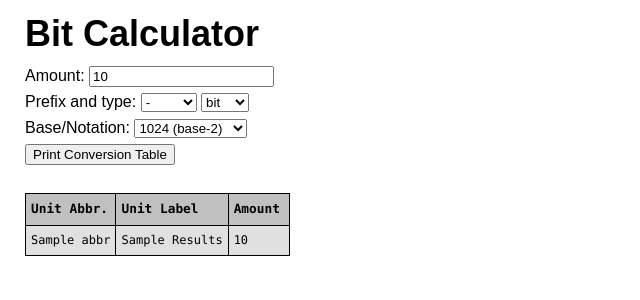
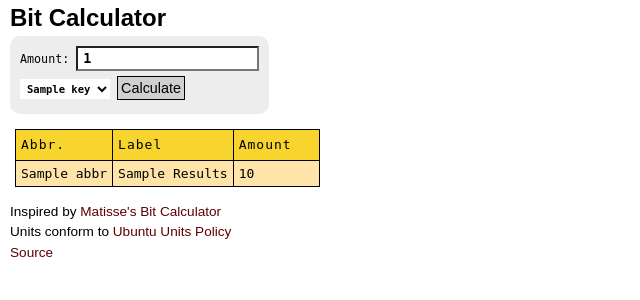
Before and after one commit to miliarch/pybitcalcweb, a Flask app: template pybitcalcweb/templates/calculator.html in a window 1280 px wide. Shown: the top 300 px of the page, without its empty margins (0-640 px from the left). Run offline with Flask 2, Linux system fonts and the light colour scheme; the template is opened without the code that fills it: most values are stand-ins (such as "Sample title", 1, 10 or a date in 2020); parts of the project's set-up code (start-up, migrations or seed data) failed here and were passed over.

Commit message:
Changed project structure (compose dir), clarified docs, polished front end, improved input handling...not a lot was untouched.

```diff
--- a/doc/design.html
+++ b/doc/design.html
@@ -5,7 +5,7 @@
     <link rel="stylesheet" href="stylesheet.css">
 </head>
 <body>
-
+<p>This is very early conceptual design work, probably not to be taken too seriously</p>
 <h1>Input</h1>
 
 <h2>Base</h2>
--- a/pybitcalcweb/__init__.py
+++ b/pybitcalcweb/__init__.py
@@ -3,13 +3,12 @@ from json import dumps
 
 
 def format_pretty_json(json_output):
+    """ jinja2 filter function for JSON output treatment """
     return dumps(json_output, indent=4, sort_keys=True)
 
 
-'''def format_decimal(amount):
-    return '{:0.3f}'.format(amount).rstrip("0").rstrip(".")'''
-
 def format_decimal(amount):
+    """ jinja2 filter function for decimal number treatment """
     amt_whole = int(amount)
     amt_whole_len = len(str(amt_whole))
 
@@ -27,13 +26,19 @@ def format_decimal(amount):
     return amt_str
 
 
+def format_input_amount(amount):
+    """ jinja2 filter function for treatment of input number"""
+    return '{}'.format(amount).rstrip("0").rstrip(".")
+
+
 # Create Flask app
 app = Flask(__name__)
 app.config.from_object('config')
 
-# Define some jinja2 filters
+# Define jinja2 filters
 app.jinja_env.filters['pretty_json'] = format_pretty_json
 app.jinja_env.filters['decimal'] = format_decimal
+app.jinja_env.filters['input_amount'] = format_input_amount
 
 # Trim and lstrip blocks so HTML source is neat
 app.jinja_env.trim_blocks = True
--- a/pybitcalcweb/static/stylesheet.css
+++ b/pybitcalcweb/static/stylesheet.css
@@ -1,7 +1,7 @@
 a {
-    color: black;
+    color: #600000;
+    display: inline-block;
     text-decoration: none;
-    display: inline-block;
 }
 
 a:hover {
@@ -11,17 +11,17 @@ a:hover {
 body {
     background-color: white;
     color: black;
-    font-size: 16px;
     font-family: Sans-Serif;
-    line-height: 1.62;
+    font-size: 100%;
+    line-height: 1.5;
     margin: 0;
 }
 
 h1 {
-    font-size: 2.25em;
-    text-align: left;
+    font-size: 1.5em;
     margin: 0;
     padding: 0;
+    text-align: left;
 }
 
 h2 {
@@ -31,7 +31,7 @@ h2 {
 }
 
 h3 {
-    font-size: 1.25em;
+    font-size: 1.15em;
 }
 
 h4 {
@@ -44,56 +44,147 @@ p {
     padding: 0;
 }
 
-.content-body {
-    margin: 5px 0 0 0;
-    padding: 0 25px 10px 25px;
-    max-width: 768px;
-}
-
-table, th, td {
-    border: 1px solid black;
+pre {
+    background-color: #f0f0f0;
     font-family: "Lucida Console", Monaco, monospace;
-}
-
-th, td {
-    font-size: 75%;
-    vertical-align: center;
-    min-width: 50px;
-    text-align: left;
-}
-
-table {
-    border-collapse: collapse;
-}
-
-th {
-    padding: 5px;
-    color: #000;
-    background-color: #c0c0c0;
-    height: 10px;
-    font-weight: bold;
-    font-size: 80%;
-}
-
-td {
-    color: #000;
-    height: 10px;
-    background-color: #fff;
+    font-size: 70%;
     padding: 5px;
 }
 
-td.targeted-row {
-    background-color: #e0e0e0;
+.content-body {
+    margin: 0;
+    padding: 0 10px 10px 10px;
 }
 
-td.targeted-cell {
+.conversion-table {
+    margin: 15px 0 0 5px;
+    max-width: 100%;
+}
+
+.conversion-table table, th, td {
+    border: 1px solid;
+    font-family: monospace;
+}
+
+.conversion-table th, td {
+    min-width: 75px;
+    text-align: left;
+    vertical-align: center;
+}
+
+.conversion-table table {
+    border-collapse: collapse;
+    border-spacing: 0px;
+}
+
+.conversion-table th {
+    background-color: #f7d52e;
+    color: #000;
+    font-size: 1em;
+    font-weight: normal;
+    letter-spacing: 1px;
+    padding: 5px;
+}
+
+.conversion-table td {
+    background-color: #fff;
+    color: #000;
+    font-size: 1em;
+    padding: 3px 5px 3px 5px;
+}
+
+.conversion-table td.targeted-row {
+    background-color: #ffe4aa;
+}
+
+.conversion-table td.targeted-cell {
     background-color: #f7d52e;
     font-weight: bold;
 }
 
-pre {
-    font-family: "Lucida Console", Monaco, monospace;
-    font-size: 70%;
-    background-color: #f0f0f0;
-    padding: 5px;
+
+.footnotes {
+    margin: 15px 0 0 0;
+    padding: 0;
 }
+
+.footnotes p {
+    font-size: .85em;
+    margin: 0;
+    padding: 0;
+}
+
+.calculator-container {
+    background-color: #ededed;
+    border-radius: 10px;
+    border: 0px solid #000;
+    display: inline-block;
+    margin: 0 auto;
+    max-width: 310px;
+    padding: 10px;
+}
+
+.form-container {
+    margin: 0 auto;
+    background-color: #ededed;
+}
+
+.error {
+    background-color: #ff9696;
+    margin-top: 10px;
+    padding: 5px 0 5px 10px;
+    display: relative;
+    word-wrap: break-word;
+    max-width: 350px;
+}
+
+.error ul, li {
+    font-size: .79em;
+    list-style-position: inside;
+    list-style-type: square;
+    margin: 0;
+    padding: 0 5px 0 5px;
+}
+
+.error h1 {
+    font-size: .8em;
+    margin: 0;
+}
+
+form.calc-form {
+    font-family: monospace;
+    font-size: .9em;
+    font-weight: normal;
+}
+
+input.number {
+    background-color: #fff;
+    font-family: monospace;
+    font-weight: bold;
+    margin-bottom: 5px;
+    max-width: 250px;
+    padding: 3px 5px 3px 5px;
+}
+
+input.submit {
+    background-color: #d0d0d0;
+    border: 1px solid #000;
+    color: #000;
+    font-size: 1em;
+    padding: 3px;
+    text-align: center;
+}
+
+input.submit:hover {
+    background-color: #ffe4aa;
+}
+
+select {
+    background-color: #fff;
+    border: 0;
+    font-family: monospace;
+    font-size: .9em;
+    font-weight: bold;
+    margin-bottom: 5px;
+    padding: 3px;
+}
--- a/pybitcalcweb/templates/calculator.html
+++ b/pybitcalcweb/templates/calculator.html
@@ -2,130 +2,80 @@
 {% block body %}
     <h1>Bit Calculator</h1>
 
+    <div class="calculator-container">
+        <div class="form-container">
+            <form class= "calc-form" id="calcForm" action="/calculator">
+                Amount:
+                {% if validated_input %}
+                <input class="number" type="number" name="amount" value="{{ validated_input.amount|input_amount|safe }}" step="any">
+                {% else %}
+                <input class="number" type="number" name="amount" value="1024" step="any">
+                {% endif %}
+                <br>
+                {% for key in input_map %}
+                    {% if key == 'prefix' %}
+                Prefix and type:
+                    {% elif key == 'base' %}
+                Base notation:
+                    {% endif %}
+                <select name="{{ key }}">
+                    {% for subkey in input_map[key] %}
+                        {% if validated_input and validated_input[key] == subkey %}
+                    <option value="{{ subkey }}" selected>{{ input_map[key][subkey] }}</option>
+                        {% elif not validated_input and (subkey == 'kilo' or subkey == 'byte' or subkey == 'base-2') %}
+                    <option value="{{ subkey }}" selected>{{ input_map[key][subkey] }}</option>
+                        {% else %}
+                    <option value="{{ subkey }}">{{ input_map[key][subkey] }}</option>
+                        {% endif %}
+                    {% endfor %}
+                </select>
+                    {% if key == 'type' or key == 'base' %}
+                <br>
+                    {% endif %}
+                {% endfor %}
+                <input class="submit" type="submit" value="Calculate">
+            </form>
+        </div>
+    </div>
     {% with messages = get_flashed_messages() %}
         {% if messages %}
-        <ul class=flashes>
+    <div class="error">
+        <h1>Input error(s):</h1>
+        <ul>
         {% for message in messages %}
             <li>{{ message|safe }}</li>
         {% endfor %}
         </ul>
+    </div>
         {% endif %}
     {% endwith %}
-<form id="calcForm" action="/calculator">
-    Amount:
-    {% if sanitized_input %}
-        <input type="number" name="amount" value="{{ sanitized_input.amount|safe }}" step="any">
-    {% else %}
-        <input type="number" name="amount" value="1024" step="any">
-    {% endif %}
-    <br>
-    Prefix and type:
-    <select name="prefix">
-        {% if sanitized_input %}
-            {% if sanitized_input.prefix == "none" %}
-                <option value="none" selected>-</option>
-            {% else %}
-                <option value="none">-</option>
-            {% endif %}
-            {% if sanitized_input.prefix == "kilo" %}
-                <option value="kilo" selected>Kilo</option>
-            {% else %}
-                <option value="kilo">Kilo</option>
-            {% endif %}
-            {% if sanitized_input.prefix == "mega" %}
-                <option value="mega" selected>Mega</option>
-            {% else %}
-                <option value="mega">Mega</option>
-            {% endif %}
-            {% if sanitized_input.prefix == "giga" %}
-                <option value="giga" selected>Giga</option>
-            {% else %}
-                <option value="giga">Giga</option>
-            {% endif %}
-            {% if sanitized_input.prefix == "tera" %}
-                <option value="tera" selected>Tera</option>
-            {% else %}
-                <option value="tera">Tera</option>
-            {% endif %}
-            {% if sanitized_input.prefix == "peta" %}
-                <option value="peta" selected>Peta</option>
-            {% else %}
-                <option value="peta">Peta</option>
-            {% endif %}
-        {% else %}
-        <option value="none">-</option>
-        <option value="kilo" selected>Kilo</option>
-        <option value="mega">Mega</option>
-        <option value="giga">Giga</option>
-        <option value="tera">Tera</option>
-        <option value="peta">Peta</option>
-        {% endif %}
-    </select>
-    <select name="type">
-        {% if sanitized_input %}
-            {% if sanitized_input.type == "bit" %}
-                <option value="bit" selected>bit</option>
-            {% else %}
-                <option value="bit">bit</option>
-            {% endif %}
-            {% if sanitized_input.type == "byte" %}
-                <option value="byte" selected>byte</option>
-            {% else %}
-                <option value="byte">byte</option>
-            {% endif %}
-        {% else %}
-            <option value="bit">bit</option>
-            <option value="byte" selected>byte</option>
-        {% endif %}
-    </select><br>
-    Base/Notation:
-    <select name="base">
-        {% if sanitized_input %}
-            {% if sanitized_input.base == "base-2" %}
-                <option value="base-2" selected>1024 (base-2)</option>
-            {% else %}
-                <option value="base-2">1024 (base-2)</option>
-            {% endif %}
-            {% if sanitized_input.base == "base-10" %}
-                <option value="base-10" selected>1000 (base-10)</option>
-            {% else %}
-                <option value="base-10">1000 (base-10)</option>
-            {% endif %}
-        {% else %}
-        <option value="base-2" selected>1024 (base-2)</option>
-        <option value="base-10">1000 (base-10)</option>
-        {% endif %}
-    </select><br>
-    <input type="submit" value="Print Conversion Table">
-</form>
-<script>
-    document.getElementById("calcForm").submit;
-</script>
     {% if conversion_table %}
-<br>
+    <div class="conversion-table">
         <table>
             <tr>
-        <th>Unit Abbr.</th>
-        <th>Unit Label</th>
+                <th>Abbr.</th>
+                <th>Label</th>
                 <th>Amount</th>
             </tr>
             {% for result in conversion_table %}
             <tr>
-        {% if  result.result_amount == sanitized_input.amount %}
+                {% if  result.result_amount == validated_input.amount %}
                     <td class="targeted-row">{{ result.abbr|safe  }}</td>
                     <td class="targeted-row">{{ result.label|title|safe  }}s</td>
                     <td class="targeted-row">{{ result.result_amount|decimal|safe  }}</td>
                 {% else%}
                     <td>{{ result.abbr|safe  }}</td>
                     <td>{{ result.label|title|safe  }}s</td>
-            {% if result.result_amount < 1 %}
                     <td>{{ result.result_amount|decimal|safe }}</td>
-            {% else %}
-            <td>{{ result.result_amount|decimal|safe }}</td>
-            {% endif %}
                 {% endif %}
             </tr>
             {% endfor %}
         </table>
+    </div>
     {% endif %}
+    <div class="footnotes">
+        <p>Inspired by <a href="http://www.matisse.net/bitcalc" target="new">Matisse's Bit Calculator</a></p>
+        <p>Units conform to <a href="https://wiki.ubuntu.com/UnitsPolicy" target="new">Ubuntu Units Policy</a></p>
+        <p><a href="https://github.com/miliarch/pybitcalcweb" target="new">Source</a></p>
+    </div>
 {% endblock %}
--- a/pybitcalcweb/templates/layout.html
+++ b/pybitcalcweb/templates/layout.html
@@ -1,8 +1,10 @@
 <!DOCTYPE html>
-<html>
+<html lang="en-US">
 <head>
     <title>Bit Calculator</title>
     <meta charset="utf-8">
+    <meta name="viewport" content="initial-scale=1">
+    <link rel="icon" href="../static/favicon.ico">
     <link rel="stylesheet" href="../static/stylesheet.css">
 </head>
 <body>
--- a/requirements.txt
+++ b/requirements.txt
@@ -1,5 +1,6 @@
 click==6.7
 Flask==0.12.2
+gunicorn==19.7.1
 itsdangerous==0.24
 Jinja2==2.9.6
 MarkupSafe==1.0
```
Also changed, not shown: pybitcalcweb/bitcalc.py (+36 -46 lines), pybitcalcweb/views.py (+93 -36 lines), README.md, pybitcalcweb/static/favicon.ico (added), 10 other files. Lines whose indentation alone changed are shown as unchanged.
